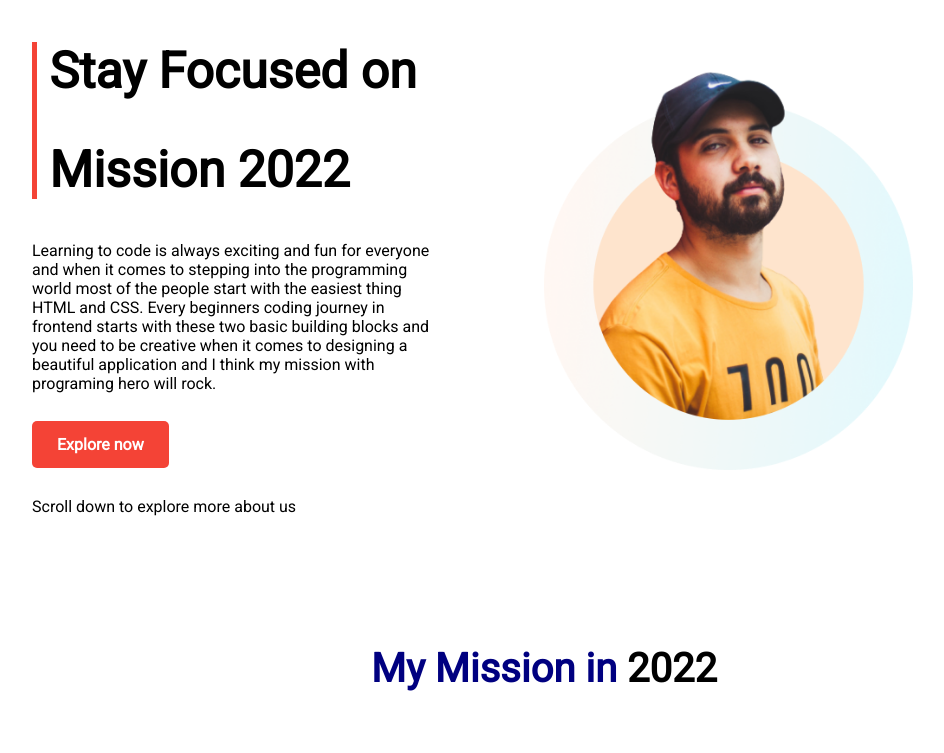
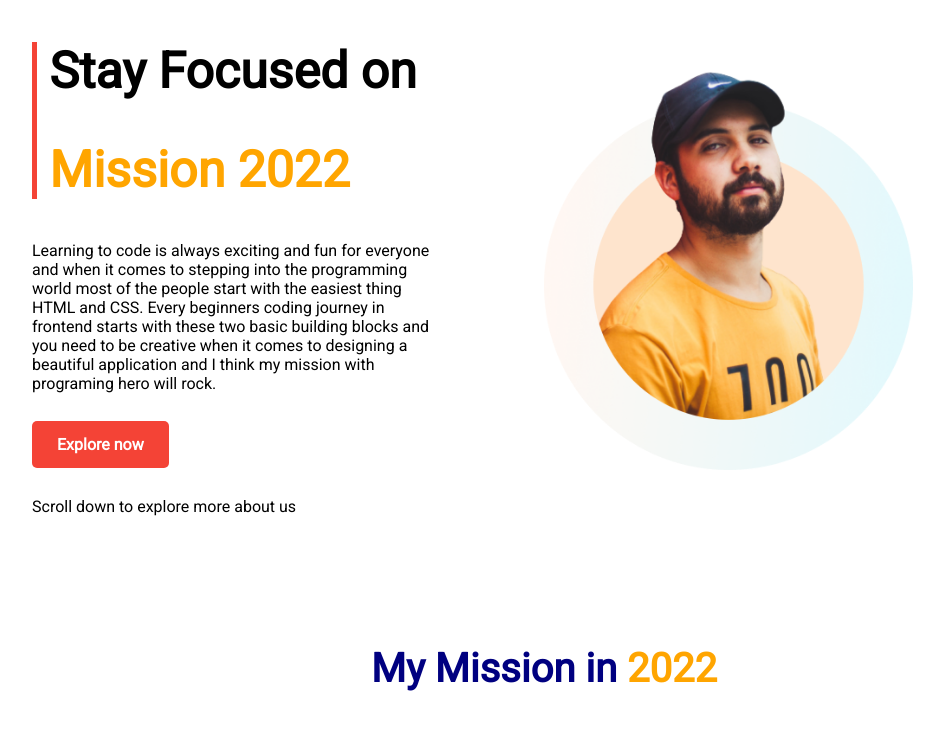
Before and after one commit to imtiazahammed1/my-first-assignment, a plain HTML site: page index.html in a window 1280 px wide. Shown: the top 753 px of the page, without its empty margins (96-1040 px from the left). Drawn offline with Linux system fonts and the light colour scheme.

Commit message:
habijabi-adde

```diff
--- a/index.html
+++ b/index.html
@@ -18,7 +18,8 @@
         <div class="half-width">
             <div id="vertical-line">
                 <h1>Stay Focused on</h1>
-                <h1 class="orange-color">Mission 2022</h1>
+                <h1 class="orange-color"><span>Mission 2022</span></h1>
+
             </div>
             <p>
                 Learning to code is always exciting and fun for everyone and when it comes to stepping into the
--- a/style.css
+++ b/style.css
@@ -19,7 +19,6 @@ h3{
 h4{
     font-size: 20px;
     font-weight: 600;
-}
 }
 .orange-color{
     color: orange;
```
